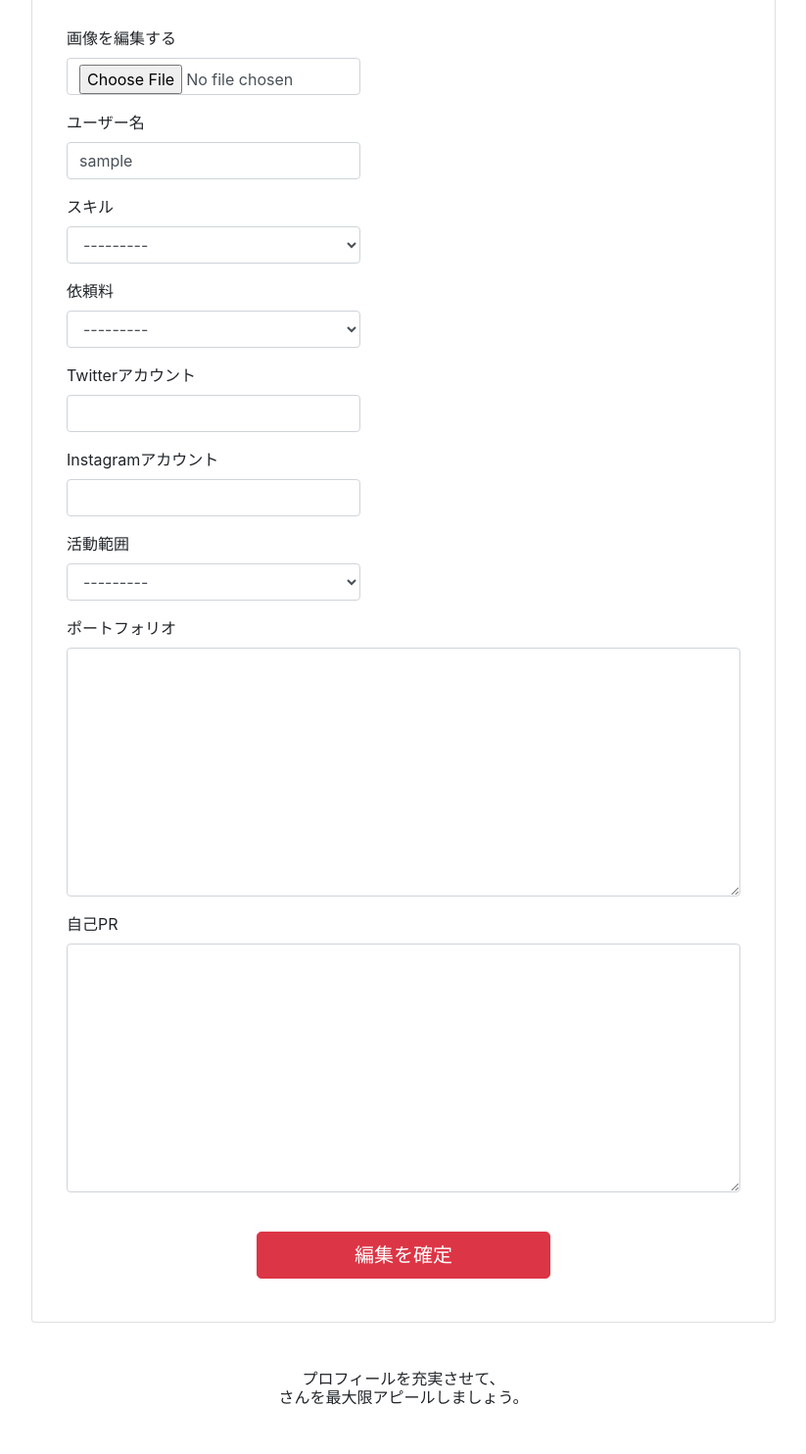
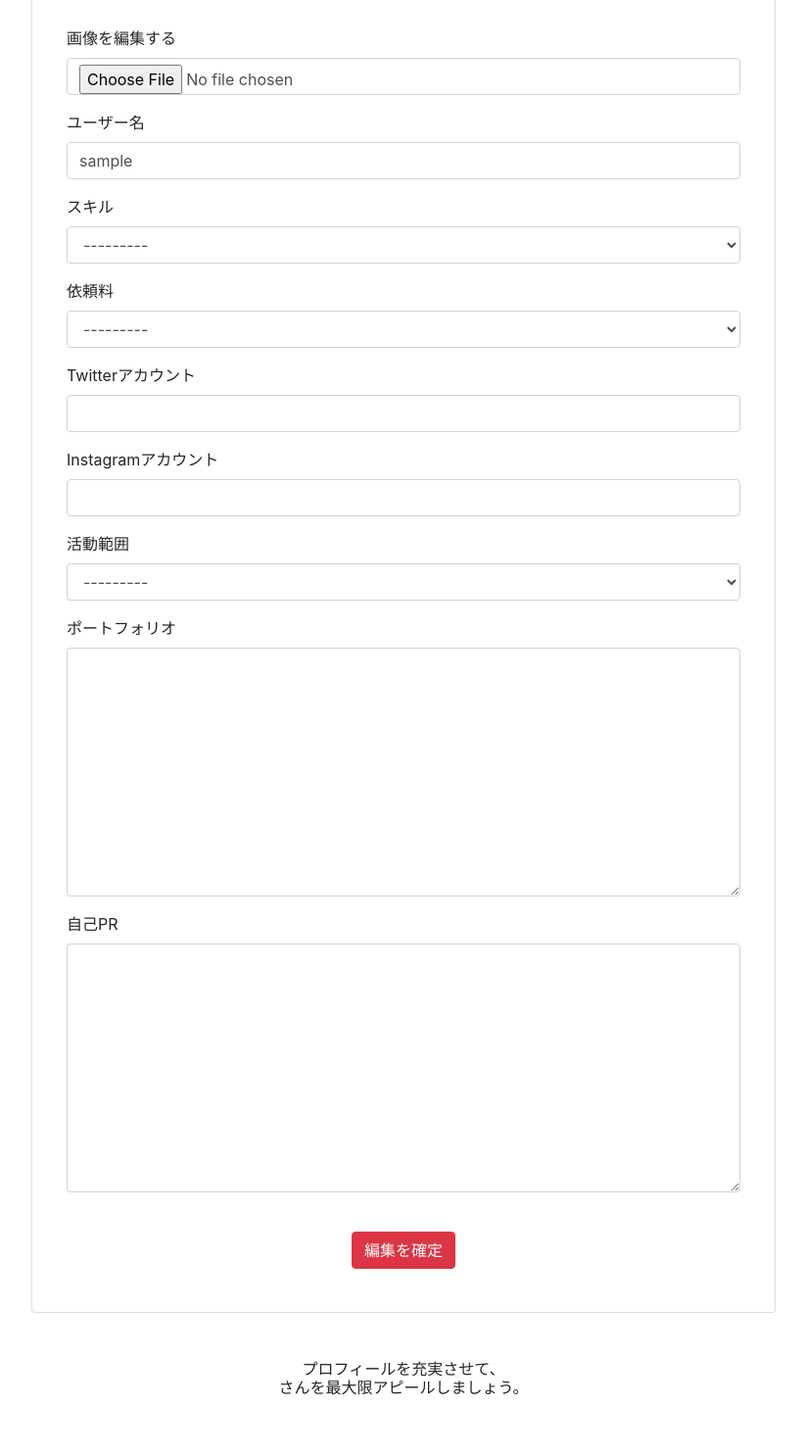
Before and after one commit to ren80001/freelanze_1224, a Django app: page /user_update/1/ in a window 1280 px wide. Shown: the part 562-2046 px from the top of the page at 98% size, without its empty margins (228-1051 px from the left). After the commit the page ends 1986 px from the top, so only its background shows below. Run offline with Django 3.2, Linux system fonts and the light colour scheme; the visitor is signed in with stand-in values (Sample User, id 1); data comes from the database, SQL or seed files in the repository; some libraries are stand-ins or nearby versions.

Commit message:
少々修正

```diff
--- a/django/src/register/templates/register/sign_up.html
+++ b/django/src/register/templates/register/sign_up.html
@@ -31,7 +31,7 @@
                         <div class="float-left">
                             <i class="far fa-envelope"></i>
                         </div>
-                        <div class="button_text_size1">メールアドレスで登録する</div>
+                        <div class="button_text_size1">Emailで登録する</div>
                     </a>
                 </div>
                 <div class="card-body py-2">
--- a/django/src/register/templates/register/user_form.html
+++ b/django/src/register/templates/register/user_form.html
@@ -37,31 +37,31 @@
                     {{ form.non_field_errors }}
                     <div class="form-group mt-2">
                         <label for="{{ form.top_image.label }}" class="pr_label">画像を編集する</label>
-                        <div class="input_size" style="width:300px;">{{ form.top_image }}</div>
+                        <div class="input_size">{{ form.top_image }}</div>
                     </div>
                     <div class="form-group">
                         <label for="{{ form.username.label }}" class="pr_label">{{ form.username.label }}</label>
-                        <div class="input_size" style="width:300px;">{{ form.username }}</div>
+                        <div class="input_size">{{ form.username }}</div>
                     </div>
                     <div class="form-group">
                         <label for="{{ form.skill.label }}">{{ form.skill.label }}</label>
-                        <div class="input_size" style="width:300px;">{{ form.skill }}</div>
+                        <div class="input_size">{{ form.skill }}</div>
                     </div>
                     <div class="form-group">
                         <label for="{{ form.request_fee.label }}">{{ form.request_fee.label }}</label>
-                        <div class="input_size" style="width:300px;">{{ form.request_fee }}</div>
+                        <div class="input_size">{{ form.request_fee }}</div>
                     </div>
                     <div class="form-group">
                         <label for="{{ form.twitter.label }}">{{ form.twitter.label }}</label>
-                        <div class="input_size" style="width:300px;">{{ form.twitter }}</div>
+                        <div class="input_size">{{ form.twitter }}</div>
                     </div>
                     <div class="form-group">
                         <label for="{{ form.instagram.label }}">{{ form.instagram.label }}</label>
-                        <div class="input_size" style="width:300px;">{{ form.instagram }}</div>
+                        <div class="input_size">{{ form.instagram }}</div>
                     </div>
                     <div class="form-group">
                         <label for="{{ form.area.label }}">{{ form.area.label }}</label>
-                        <div class="input_size" style="width:300px;">{{ form.area }}</div>
+                        <div class="input_size">{{ form.area }}</div>
                     </div>
                     <div class="form-group">
                         <label for="{{ form.portfolio.label }}">{{ form.portfolio.label }}</label>
@@ -73,7 +73,7 @@
                     </div>
                     {% csrf_token %}
                     <div class="text-center py-4">
-                        <button type="submit" class="btn btn-danger btn-lg" style="width:300px;">編集を確定</button>
+                        <button type="submit" class="btn btn-danger">編集を確定</button>
                     </div>
                 </form>
             </div>
```
Also changed, not shown: 1 other file.
